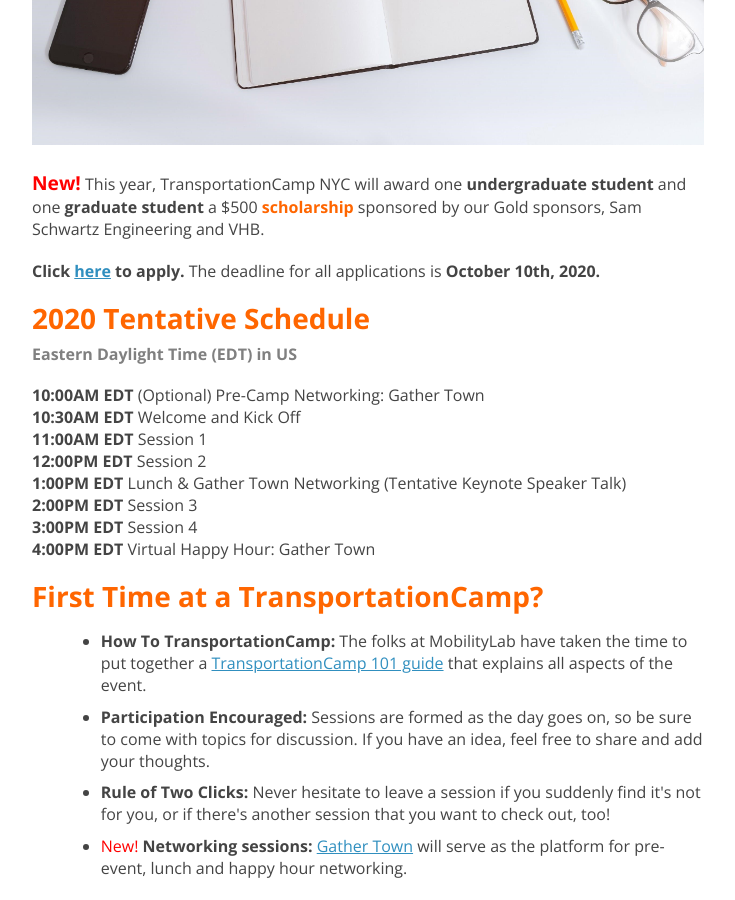
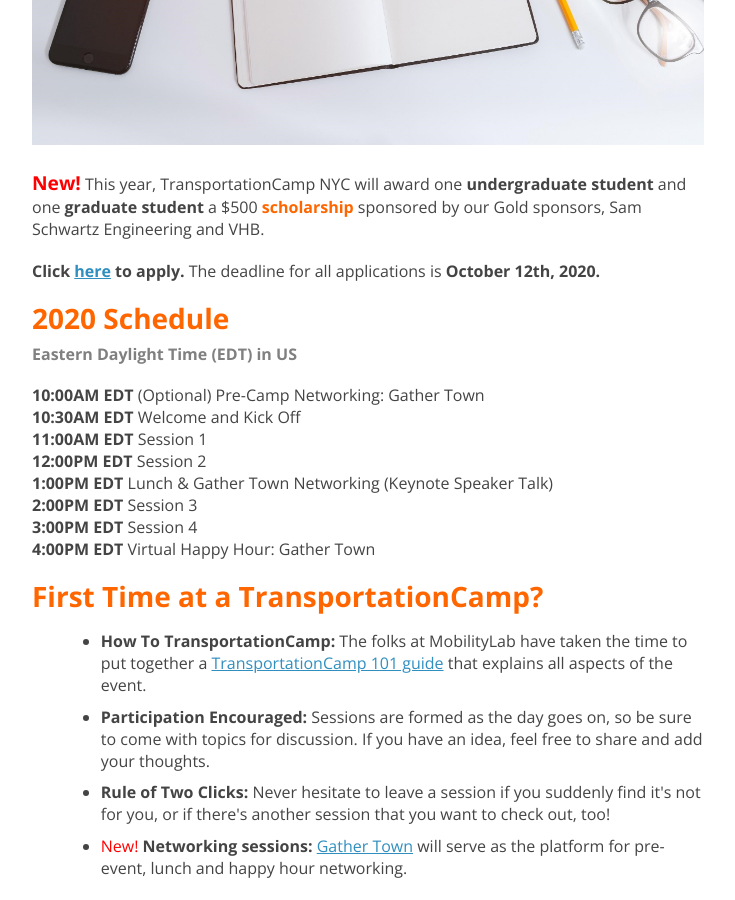
Before and after one commit to transpocamp/transportationcamp.org, a Jekyll site: the page built from events/nyc-2020/index.markdown, in a window 1280 px wide and 900 px high, scrolled down 981 px. Shown: the whole window, without its empty margins (272-1007 px from the left). Built offline with Jekyll 4.4.1, drawn with Linux system fonts in a browser that asks for light colours; nearby versions of some CDN libraries; a script that is not in the unit is left out.

Commit message:
Extend NYC scholarship

```diff
--- a/events/nyc-2020/index.markdown
+++ b/events/nyc-2020/index.markdown
@@ -27,16 +27,16 @@
 
 <span style="color: #FF0000; font-size: larger;">**New!**</span> This year, TransportationCamp NYC will award one **undergraduate student** and one **graduate student** a $500 <span style="color: #FF6600;">**scholarship**</span> sponsored by our Gold sponsors, Sam Schwartz Engineering and VHB.
 
-**Click [here](https://forms.gle/JXfei4tRyckUTMZS7) to apply.** The deadline for all applications is **October 10th, 2020.**
+**Click [here](https://forms.gle/JXfei4tRyckUTMZS7) to apply.** The deadline for all applications is **October 12th, 2020.**
 
-<h3 style="color: #FF6600;">2020 Tentative Schedule</h3>
+<h3 style="color: #FF6600;">2020 Schedule</h3>
 <span style="color: #808080;">**Eastern Daylight Time (EDT) in US**</span>
 
 **10:00AM EDT** (Optional) Pre-Camp Networking: Gather Town
 **10:30AM EDT** Welcome and Kick Off
 **11:00AM EDT** Session 1
 **12:00PM EDT** Session 2
-**1:00PM EDT** Lunch & Gather Town Networking (Tentative Keynote Speaker Talk)
+**1:00PM EDT** Lunch & Gather Town Networking (Keynote Speaker Talk)
 **2:00PM EDT** Session 3
 **3:00PM EDT** Session 4
 **4:00PM EDT** Virtual Happy Hour: Gather Town
```
